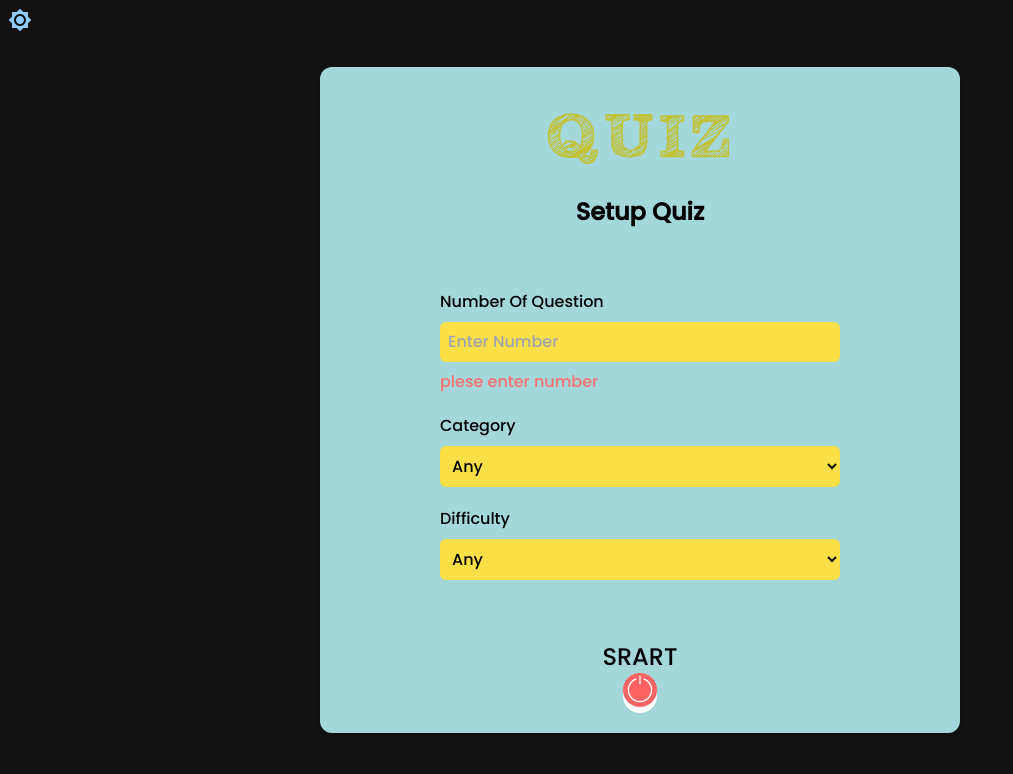
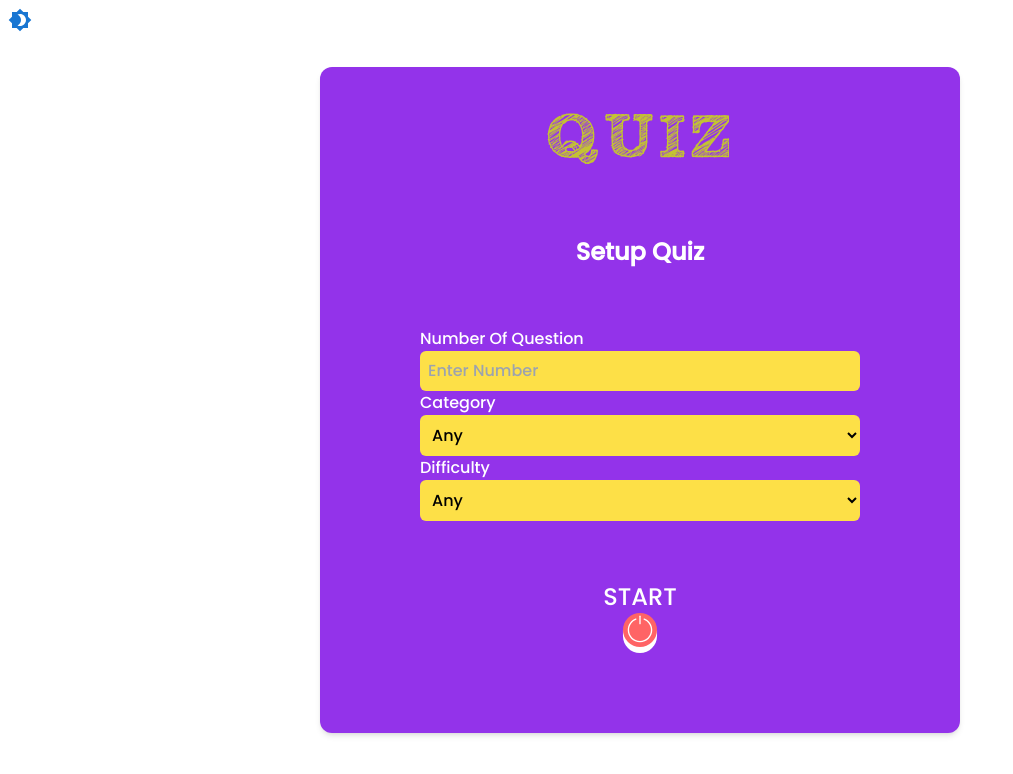
Before and after one commit to ehsanm-77/Quiz-Web-Application, a React (Vite) app in the folder quiz-project/: page / in a window 1280 px wide. Both pictures are taken after a click on the button "GET START". Shown: the top 774 px of the page, without its empty margins (0-1013 px from the left). Built offline with nearby package versions, Linux system fonts and the light colour scheme.

Commit message:
do validation form

```diff
--- a/quiz-project/package.json
+++ b/quiz-project/package.json
@@ -5,7 +5,7 @@
   "type": "module",
   "scripts": {
     "json-server": "npx json-server --watch db.json",
-    "dev": "vite",
+    "dev": "vite --host",
     "build": "tsc && vite build",
     "lint": "eslint src --ext ts,tsx --report-unused-disable-directives --max-warnings 0",
     "preview": "vite preview"
--- a/quiz-project/src/App.tsx
+++ b/quiz-project/src/App.tsx
@@ -11,7 +11,7 @@ import { Container } from './layout/Container/Container';
 import { FormProvider } from './utils/FormContext/FormContext';
 
 function App() {
-  const [currentTheme, setCurrentTheme] = useState('dark');
+  const [currentTheme, setCurrentTheme] = useState('light');
 
   const darkTheme = createTheme({
     typography: {
--- a/quiz-project/src/pages/SetupPage/SetupPage.tsx
+++ b/quiz-project/src/pages/SetupPage/SetupPage.tsx
@@ -9,23 +9,41 @@ export default function SetupPage() {
   const [catagory, setCatagory] = useState('');
   const [dificulty, setDificulty] = useState('');
   const [number, setNumber] = useState('');
-  const [isValidNumber, setIsValidNumber] = useState(false);
+  const [isValidNumber, setIsValidNumber] = useState(true);
+  const [numberErrorMessage, setNumberErrorMessage] = useState('');
+  const [isSubmitted, setIsSubmitted] = useState(false);
+
   const handleSetup = () => {
     formDispatch({ type: 'CHANGE_PAGE', payload: { page: 2 } });
   };
+
   useEffect(() => {
-    number !== '' ? setIsValidNumber(true) : setIsValidNumber(false);
-  }, [number]);
+    if (isSubmitted || number !== '') {
+      if (number === '') {
+        setIsValidNumber(false);
+        setNumberErrorMessage('Please fill in the number');
+      } else if (isNaN(number) || +number < 1 || +number > 50) {
+        setIsValidNumber(false);
+        setNumberErrorMessage('Please enter a number between 1 and 50');
+      } else {
+        setIsValidNumber(true);
+        setNumberErrorMessage('');
+      }
+    }
+  }, [number, isSubmitted]);
+
   const handleNumber = (e) => {
     setNumber(e.target.value);
   };
+
   const handleCategory = (e) => {
     setCatagory(e.target.value);
   };
+
   const handleDificulty = (e) => {
     setDificulty(e.target.value);
   };
-  console.log(catagory);
+
   const handleData = () => {
     setIsLoading(true);
     fetchQuizData(number, `&category=${catagory}`, `&difficulty=${dificulty}`)
@@ -37,32 +55,39 @@ export default function SetupPage() {
       .catch((error) => console.error(error))
       .finally(() => setIsLoading(false));
   };
-  console.log(formState.quizData);
+
   const handleSetupButton = () => {
     setSetup(true);
   };
-  console.log(formState);
+
+  const handleSubmit = (e) => {
+    e.preventDefault();
+    setIsSubmitted(true);
+    if (isValidNumber) {
+      handleData();
+      handleSetupButton();
+      setTimeout(handleSetup, 500);
+    }
+  };
 
   return (
-    <div className="h-full flex flex-col justify-between items-center">
+    <div className="h-full flex flex-col justify-evenly items-center">
       <div className="text-2xl font-bold">Setup Quiz</div>
       <div className="w-3/4">
-        <form action="" className=" p-10 flex flex-col gap-5">
-          <div className="flex flex-col gap-2">
-            <label htmlFor=""> Number Of Question</label>
+        <form onSubmit={handleSubmit} className="p-5 flex flex-col">
+          <div className="flex flex-col">
+            <label htmlFor="">Number Of Question</label>
             <input
-              className="p-2 rounded-md bg-yellow-300 focus:outline-none"
+              className="p-2 rounded-md bg-yellow-300 text-black focus:outline-none"
               placeholder="Enter Number"
               type="text"
               onChange={handleNumber}
             />
-            {!isValidNumber ? (
-              <div className="text-red-400">plese enter number</div>
-            ) : (
-              ''
+            {!isValidNumber && (isSubmitted || number !== '') && (
+              <div className="text-red-400">{numberErrorMessage}</div>
             )}
           </div>
-          <div className="flex flex-col gap-2">
+          <div className="flex flex-col">
             <label htmlFor="">Category</label>
             <select
               className="p-2 rounded-md bg-yellow-300 focus:outline-none text-black"
@@ -76,7 +101,7 @@ export default function SetupPage() {
               <option value="27">Animals</option>
             </select>
           </div>
-          <div className="flex flex-col gap-2">
+          <div className="flex flex-col">
             <label htmlFor="">Difficulty</label>
             <select
               className="p-2 rounded-md bg-yellow-300 focus:outline-none text-black"
@@ -93,16 +118,18 @@ export default function SetupPage() {
         </form>
       </div>
       <button
-        className="flex flex-col mb-5 justify-center items-center"
+        className="flex flex-col mb-10 justify-center items-center"
         onClick={() => {
+          setIsSubmitted(true);
           if (isValidNumber) {
             handleData();
             handleSetupButton();
             setTimeout(handleSetup, 500);
           }
         }}
+        type="submit"
       >
-        <div className="text-2xl">SRART</div>
+        <div className="text-2xl">START</div>
         {setup ? (
           <img
             src="./src/assets/img/power-start-green.svg"
@@ -120,56 +147,3 @@ export default function SetupPage() {
     </div>
   );
 }
-{
-  /* <form action="">
-        <Grid
-          container
-          className="p-5"
-          rowGap={1}
-          columns={{ xs: 1, md: 1, sm: 1 }}
-        >
-          <Grid xs={1} md={1} sm={1}>
-            <TextField
-              variant="filled"
-              color="primary"
-              label="Number Of Question"
-              className="textfield"
-              fullWidth
-              sx={{
-                bgcolor: '#565e5e',
-              }}
-            />
-          </Grid>
-          <Grid xs={1} sm={1} md={1}>
-            <FormControl fullWidth>
-              <InputLabel id="demo-simple-select-label">Age</InputLabel>
-              <Select
-                sx={{
-                  bgcolor: '#565e5e',
-                }}
-                onChange={handleChange}
-              >
-                <MenuItem value={catagory}>A</MenuItem>
-                <MenuItem>B</MenuItem>
-                <MenuItem>C</MenuItem>
-              </Select>
-            </FormControl>
-          </Grid>
-          <Grid xs={1} sm={1} md={1}>
-            <FormControl fullWidth>
-              <InputLabel id="demo-simple-select-label">Age</InputLabel>
-              <Select
-                sx={{
-                  bgcolor: '#565e5e',
-                }}
-                onChange={handleChange}
-              >
-                <MenuItem>A</MenuItem>
-                <MenuItem>B</MenuItem>
-                <MenuItem>C</MenuItem>
-              </Select>
-            </FormControl>
-          </Grid>
-        </Grid>
-      </form> */
-}
```
